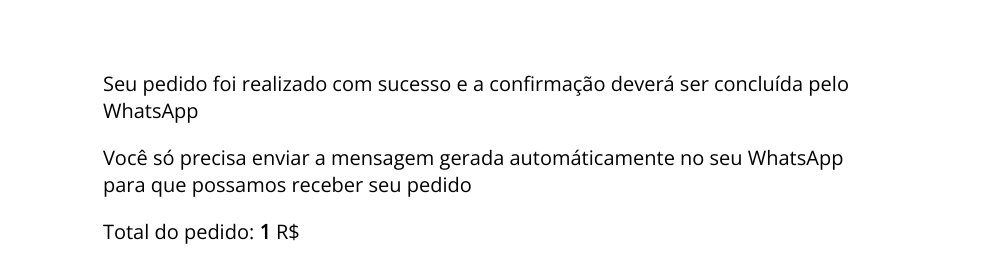
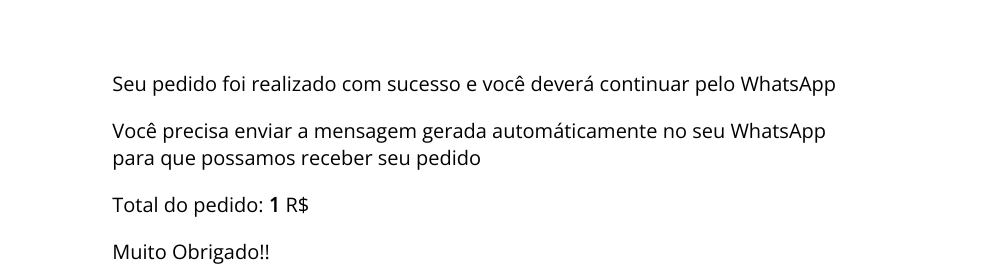
Before and after one commit to matcs06/guaranahouse, a Next.js app: page /SucessOrder in a window 1280 px wide. Shown: the part 341-607 px from the top of the page, without its empty margins (147-1132 px from the left). Built offline with nearby package versions, Linux system fonts and the light colour scheme.

Commit message:
fixing info

```diff
--- a/src/pages/DeliveryInfo/index.tsx
+++ b/src/pages/DeliveryInfo/index.tsx
@@ -61,7 +61,7 @@ export default function OrderAgain() {
 
         <p className={styles.info}>O pagamento é feito na entrega e pode ser por dinheiro ou transferência Pix.</p>
 
-        <p className={styles.info}>Esse é o endereço caso você queira pegar no local:  <strong>Rua Barão, Número 77, Bairro Centro.</strong></p>
+        <p className={styles.info}><strong>Você percisa permitir abrir o WhatsApp quando aparecer na sua tela para concluir o pedido</strong></p>
 
         <p className={styles.info}>Total: <strong>{value} R$ (Com entrega inclusa) :) ;)</strong>  </p>
         <Button title="Finalizar Pedido" page="SucessOrder" handleClick={handleClick}/>
--- a/src/pages/SucessOrder/index.tsx
+++ b/src/pages/SucessOrder/index.tsx
@@ -1,4 +1,4 @@
-import {useContext} from "react"
+import {useContext, useEffect} from "react"
 import {AppContext} from "../../context/AppContext"
 
 import styles from "./SucessOrder.module.css"
@@ -9,7 +9,13 @@ import Button from "../../Components/Button"
 
 export default function SucessOrder() {
 
+
+
     const [shared,  , ,  ] = useContext(AppContext)
+
+    useEffect(()=>{
+        window.alert("Continue pelo WhatsApp! Se você cancelou refaça o pedido novamente.");
+    },[])
 
     let value = (Number(shared.items.length) * 6)  + 1;
 
@@ -20,8 +26,8 @@ export default function SucessOrder() {
             </div>
 
             <div className={styles.textcontainer}>
-                <p className={styles.text}>Seu pedido foi realizado com sucesso e a confirmação deverá ser concluída pelo WhatsApp</p>
-                <p className={styles.text}> Você só precisa enviar a mensagem gerada automáticamente no seu WhatsApp para que possamos receber seu pedido</p>
+                <p className={styles.text}>Seu pedido foi realizado com sucesso e você deverá continuar pelo WhatsApp</p>
+                <p className={styles.text}>Você precisa enviar a mensagem gerada automáticamente no seu WhatsApp para que possamos receber seu pedido</p>
                 <p className={styles.text}>Total do pedido: <strong>{value}</strong> R$</p>
                 <p className={styles.text}>Muito Obrigado!!</p>
             </div>
```
